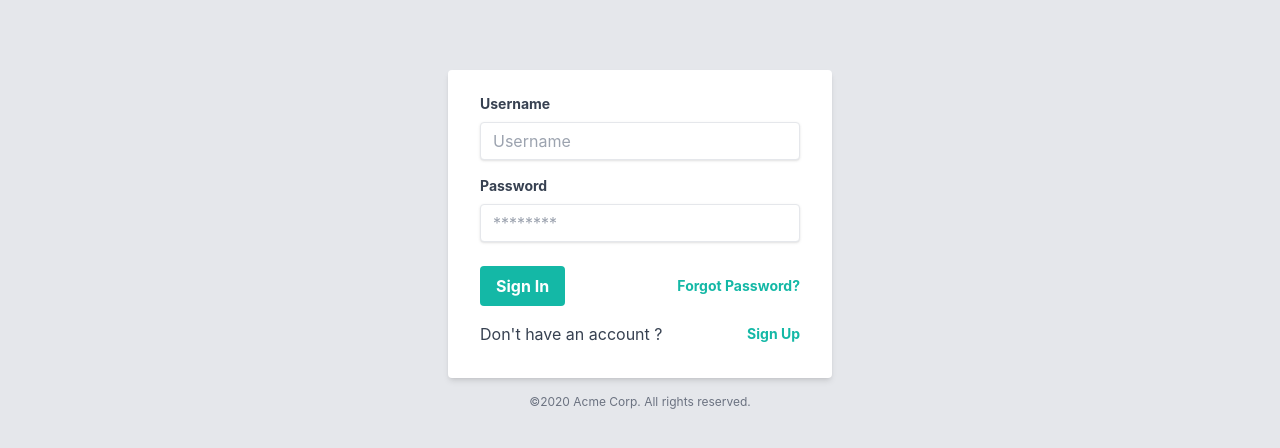
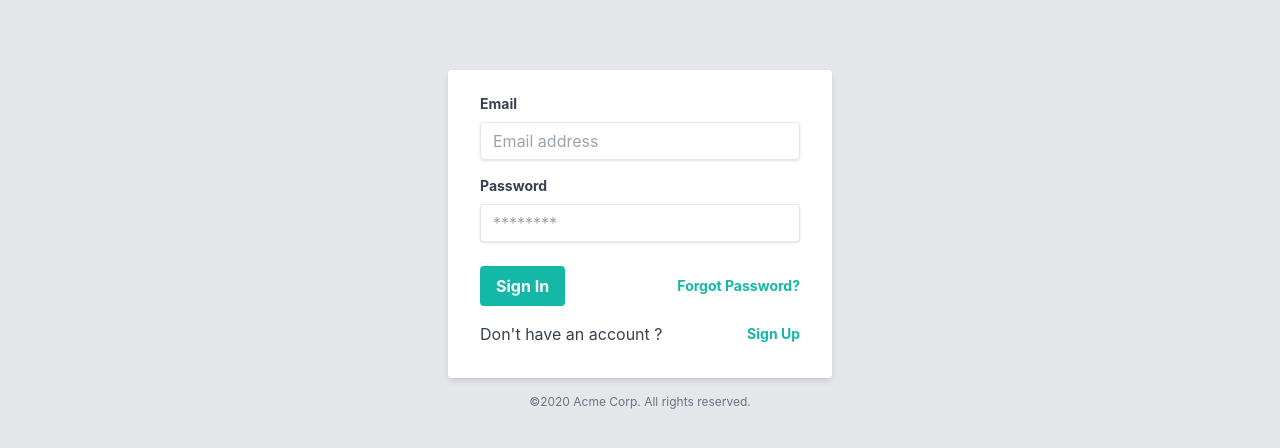
Before and after one commit to Isaac177/restaurant-mern, a React (Create React App) app in the folder client/: page /signin in a window 1280 px wide. Shown: the part 236-684 px from the top of the page. Built offline with nearby package versions, Linux system fonts and the light colour scheme.

Commit message:
Signin component

```diff
--- a/client/src/components/Signin.js
+++ b/client/src/components/Signin.js
@@ -1,23 +1,59 @@
-import React from 'react';
+import React, {useState} from 'react';
 import {Link} from "react-router-dom";
+import {showErrorMessage} from "../helpers/message";
+import {showLoading} from "../helpers/loading";
 
 const SignIn = () => {
-    return (
-        <div className="flex items-center justify-center h-screen bg-gray-200">
-            <div className="w-full max-w-sm">
+    const [formData, setFormData] = React.useState({
+        email: '',
+        password: '',
+        errorMsg: false,
+        loading: false,
+        redirectToDashboard: false
+    });
+
+    const {email, password, errorMsg, loading, redirectToDashboard} = formData;
+
+    const handleChange = (evt) => {
+        setFormData({
+            ...formData,
+            [evt.target.name]: evt.target.value,
+            errorMsg: ''
+        });
+    };
+
+    const handleSubmit = (evt) => {
+        evt.preventDefault();
+        if (email && password) {
+            setFormData({...formData, loading: true});
+            const {email, password} = formData;
+            const loginData = {email, password};
+            console.log('loginData', loginData);
+        } else {
+            setFormData({
+                ...formData,
+                errorMsg: 'Please fill in all fields'
+            });
+        }
+    }
+
+    const showSigninForm = () => (
         <form className="bg-white shadow-md rounded px-8 pt-6 pb-8 mb-4">
             <div className="mb-4">
                 <label
                     className="block text-gray-700 text-sm font-bold mb-2"
-                            htmlFor="username"
+                    htmlFor="email"
                 >
-                            Username
+                    Email
                 </label>
                 <input
                     className="shadow appearance-none border rounded w-full py-2 px-3 text-gray-700 leading-tight focus:outline-none focus:shadow-outline"
-                            id="username"
-                            type="text"
-                            placeholder="Username"
+                    id="email"
+                    type="email"
+                    placeholder="Email address"
+                    name="email"
+                    value={email}
+                    onChange={handleChange}
                 />
             </div>
             <div className="mb-6">
@@ -32,12 +68,17 @@ const SignIn = () => {
                     id="password"
                     type="password"
                     placeholder="********"
+                    name="password"
+                    value={password}
+                    onChange={handleChange}
                 />
             </div>
+            {errorMsg && showErrorMessage(errorMsg)}
             <div className="flex items-center justify-between">
                 <button
                     className="bg-teal-500 hover:bg-teal-700 text-white font-bold py-2 px-4 rounded focus:outline-none focus:shadow-outline"
                     type="button"
+                    onClick={handleSubmit}
                 >
                     Sign In
                 </button>
@@ -54,7 +95,13 @@ const SignIn = () => {
                     Sign Up
                 </Link>
             </div>
-                </form>
+        </form>);
+
+    return (
+        <div className="flex items-center justify-center h-screen bg-gray-200">
+            <div className="w-full max-w-sm">
+                {loading && <div className="text-center pb-4">{showLoading()}</div>}
+                {showSigninForm()}
                 <p className="text-center text-gray-500 text-xs">
                     &copy;2020 Acme Corp. All rights reserved.
                 </p>
```
Lines whose indentation alone changed are shown as unchanged.
